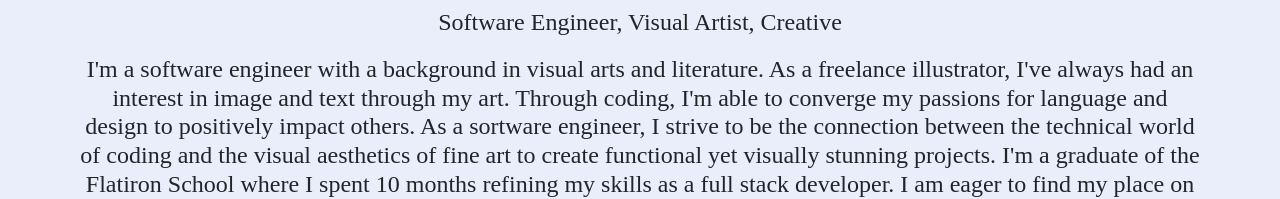
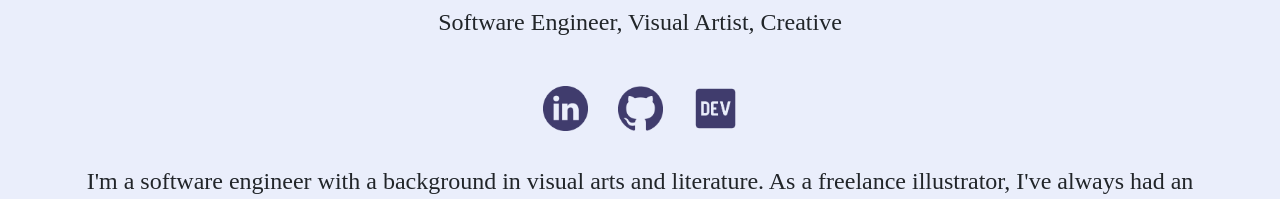
Before and after one commit to mguachun/melguachun.github.io, a React (Create React App) app: page / in a window 1280 px wide. Shown: the part 437-636 px from the top of the page. Built offline with nearby package versions, Linux system fonts and the light colour scheme; a web font is replaced by a local one.

Commit message:
transferred contact links to home

```diff
--- a/src/Home.js
+++ b/src/Home.js
@@ -1,5 +1,8 @@
 import React from "react";
 import self from "./images/profile_img.png"
+import linkedin from './images/linkedin.png'
+import github from './images/github.png'
+import dev from './images/dev.png'
 
 function Home() {
     return(
@@ -13,6 +16,29 @@ function Home() {
                 <br></br>
                 <h1 > Hey, I'm Melissa </h1>
                 <h4>Software Engineer, Visual Artist, Creative </h4>
+                <a
+            href="https://www.linkedin.com/in/melissa-guachun/"
+            target="_blank"
+            className="background-none"
+          >
+        <img src={linkedin} alt="" className="contact-icon" />
+        </a>
+        <a
+            href="https://github.com/mguachun"
+            target="_blank"
+            className="background-none"
+          >
+        <img src={github} alt="" className="contact-icon" />
+        </a>
+
+        <a
+            href="https://dev.to/melguachun"
+            target="_blank"
+            className="background-none"
+          >
+        <img src={dev} alt="" className="contact-icon" />
+        </a>
+
             </div>
             </div>
           </div>
```
